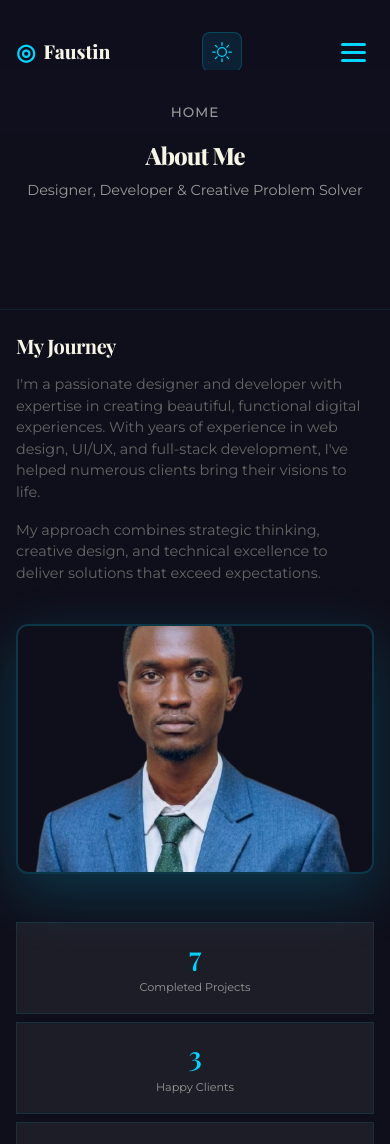
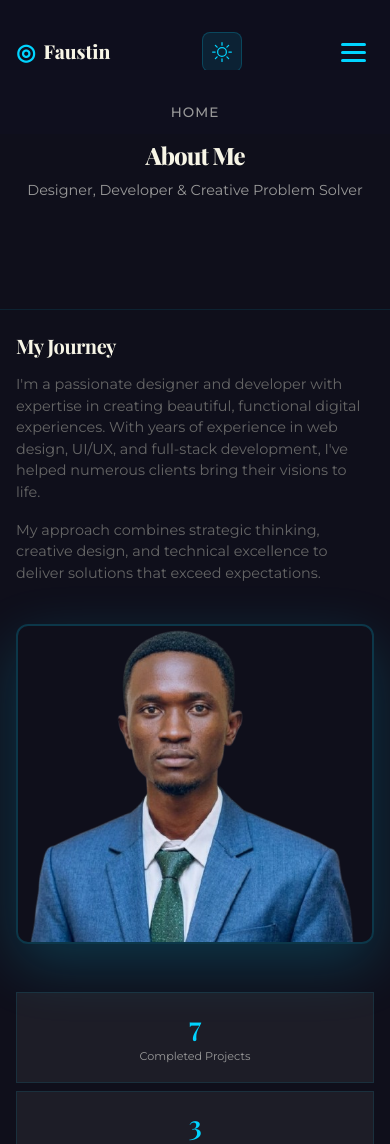
Before and after one commit to faustin12-g/reactporto, a React (Vite) app: page /about in a window 390 px wide. Shown: the top 1144 px of the page. Built offline with nearby package versions, Linux system fonts and the light colour scheme.

Commit message:
make about me image fit

```diff
--- a/src/pages/AboutPage.css
+++ b/src/pages/AboutPage.css
@@ -148,8 +148,10 @@
   }
 
   .about-image {
+    width: 100%;
     max-width: 100%;
-    max-height: 300px;
+    height: auto;
+    max-height: none;
     border-radius: 15px;
   }
 
@@ -212,7 +214,10 @@
   }
 
   .about-image {
-    max-height: 250px;
+    width: 100%;
+    max-width: 100%;
+    height: auto;
+    max-height: none;
     border-radius: 12px;
   }
 
```
